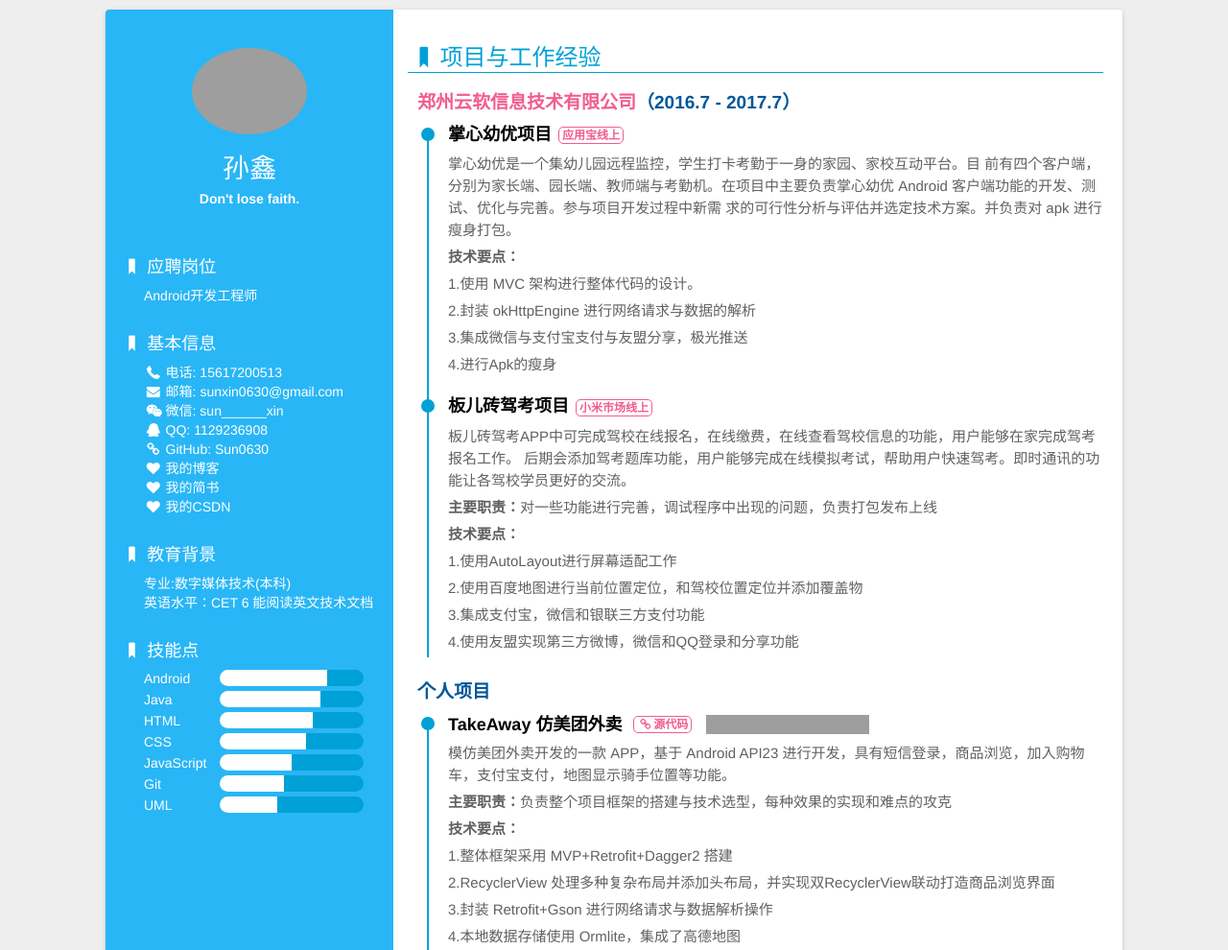
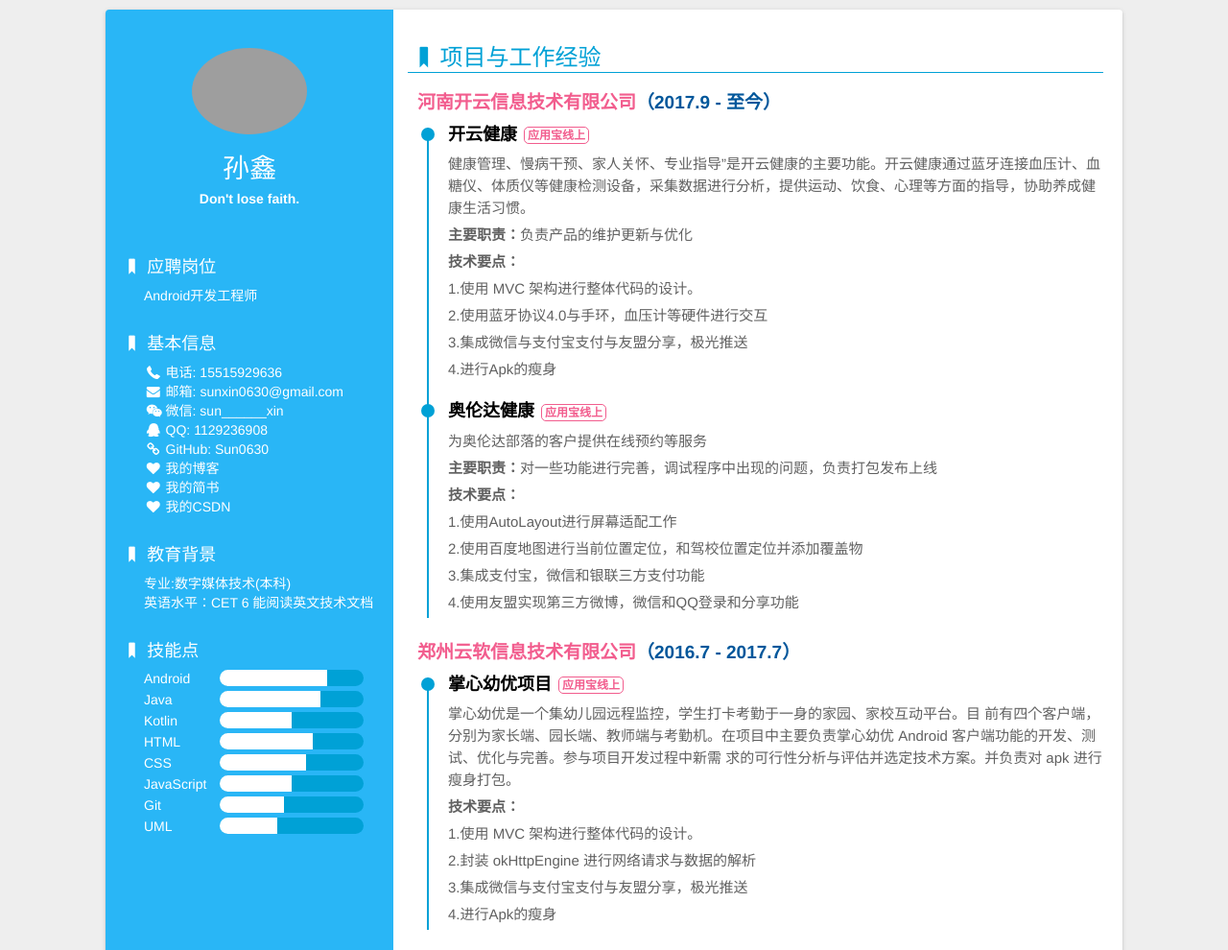
Before and after one commit to Sun0630/Resume, a website: page index.html in a window 1280 px wide. Shown: the top 990 px of the page at 96% size. Drawn offline with Linux system fonts and the light colour scheme; grey boxes are pictures that could not be loaded.

Commit message:
update sth

```diff
--- a/index.html
+++ b/index.html
@@ -45,7 +45,7 @@
 
                 <li class="someRight">
                     <dt><i class="icon-bookmark"></i>基本信息</dt>
-                    <dd><i class="icon-phone-1"></i>电话: 15617200513</dd>
+                    <dd><i class="icon-phone-1"></i>电话: 15515929636</dd>
                     <dd><i class="icon-mail-alt"></i>邮箱: <a href="mailto:sunxin0630@gmail.com" target="_blank">sunxin0630@gmail.com</a></dd>
                     <dd><i class="icon-wechat"></i>微信: sun______xin</dd>
                     <dd><i class="icon-qq"></i>QQ: <a href="http://wpa.qq.com/msgrd?v=3&uin=306578968&site=qq&menu=yes" target="_blank">1129236908</a></dd>
@@ -76,6 +76,12 @@
                         <div class="skill-name">Java</div>
                         <div class="skill-bar-wrap">
                             <div class="skill-bar" style="width: 70%"></div>
+                        </div>
+                    </dd>
+                    <dd>
+                        <div class="skill-name">Kotlin</div>
+                        <div class="skill-bar-wrap">
+                            <div class="skill-bar" style="width: 50%"></div>
                         </div>
                     </dd>
                     <dd>
@@ -121,6 +127,42 @@
 
                 <li>
                     <dt><i class="icon-bookmark"></i>项目与工作经验</dt>
+                    <h3><span><a href="http://www.kaiyuncare.com" target="_blank">河南开云信息技术有限公司</a>（2017.9 - 至今）</span></h3>
+                    <ul class="exp">
+                        <li>
+                            <div class="circle"></div>
+                            <h4>开云健康<a href="http://android.myapp.com/myapp/detail.htm?apkName=com.kaiyun.android.health" target="_blank">应用宝线上</a></h4>
+                            <p>健康管理、慢病干预、家人关怀、专业指导”是开云健康的主要功能。开云健康通过蓝牙连接血压计、血糖仪、体质仪等健康检测设备，采集数据进行分析，提供运动、饮食、心理等方面的指导，协助养成健康生活习惯。</p>
+
+                            <p><b>主要职责：</b>负责产品的维护更新与优化</p>
+
+                            <p><b>技术要点：</b></p>
+                            <p>1.使用 MVC 架构进行整体代码的设计。</p>
+                            <p>2.使用蓝牙协议4.0与手环，血压计等硬件进行交互</p>
+                            <p>3.集成微信与支付宝支付与友盟分享，极光推送</p>
+                            <p>4.进行Apk的瘦身</p>
+
+
+                        </li>
+
+                        <li>
+                            <div class="circle"></div>
+                            <h4>奥伦达健康<a href="http://android.myapp.com/myapp/detail.htm?apkName=com.kaiyuncare.health.orenda" target="_blank">应用宝线上</a></h4>
+                            <p>为奥伦达部落的客户提供在线预约等服务</p>
+
+
+                            <p><b>主要职责：</b>对一些功能进行完善，调试程序中出现的问题，负责打包发布上线</p>
+                            <p><b>技术要点：</b></p>
+                            <p>1.使用AutoLayout进行屏幕适配工作</p>
+                            <p>2.使用百度地图进行当前位置定位，和驾校位置定位并添加覆盖物</p>
+                            <p>3.集成支付宝，微信和银联三方支付功能</p>
+                            <p>4.使用友盟实现第三方微博，微信和QQ登录和分享功能</p>
+
+
+                        </li>
+                    </ul>
+
+
                     <h3><span><a href="http://iuuyun.com/" target="_blank">郑州云软信息技术有限公司</a>（2016.7 - 2017.7）</span></h3>
                     <ul class="exp">
                         <li>
@@ -136,22 +178,6 @@
                             <p>2.封装 okHttpEngine 进行网络请求与数据的解析</p>
                             <p>3.集成微信与支付宝支付与友盟分享，极光推送</p>
                             <p>4.进行Apk的瘦身</p>
-
-
-                        </li>
-
-                        <li>
-                            <div class="circle"></div>
-                            <h4>板儿砖驾考项目<a href="http://app.mi.com/details?id=com.zhy.sample" target="_blank">小米市场线上</a></h4>
-                            <p>板儿砖驾考APP中可完成驾校在线报名，在线缴费，在线查看驾校信息的功能，用户能够在家完成驾考报名工作。 后期会添加驾考题库功能，用户能够完成在线模拟考试，帮助用户快速驾考。即时通讯的功能让各驾校学员更好的交流。
-                            </p>
-
-                            <p><b>主要职责：</b>对一些功能进行完善，调试程序中出现的问题，负责打包发布上线</p>
-                            <p><b>技术要点：</b></p>
-                            <p>1.使用AutoLayout进行屏幕适配工作</p>
-                            <p>2.使用百度地图进行当前位置定位，和驾校位置定位并添加覆盖物</p>
-                            <p>3.集成支付宝，微信和银联三方支付功能</p>
-                            <p>4.使用友盟实现第三方微博，微信和QQ登录和分享功能</p>
 
 
                         </li>
@@ -268,14 +294,14 @@
                         <li>
                             <div class="circle"></div>
                             <h4>Android</h4>
-                            <p>熟悉Android界面编程，能够处理较复杂的UI界面</p>
-                            <p>熟悉View的工作原理与事件分发机制，能够处理一些常见的滑动冲突</p>
+                            <p>熟悉View的绘制流程和事件分发机制</p>
                             <p>对Android的动画有一定了解</p>
                             <p>熟悉Android消息机制</p>
+                            <p>了解蓝牙Ble的开发流程</p>
                             <p>熟悉图片的三级缓存，能使用NDK编译libjpeg对图片进行压缩</p>
                             <p>了解Android的资源加载流程和Activity的启动流程</p>
                             <p>了解常用的性能优化的方法</p>
-                            <p>熟悉几种常用的设计模式</p>
+                            <p>熟悉常用的设计模式</p>
                             <p>对插件化架构有一定的认识</p>
                             <p>能够使用一些常用的第三方库进行开发</p>
                         </li>
@@ -295,7 +321,7 @@
                             <p>熟悉Git</p>
                             <p>善于利于搜索引擎</p>
                             <p>能够使用Markdown语法进行写作</p>
-                            <p>资深球迷。中国队，河南建业，梅西球迷，足篮乒都能打</p>
+                            <p>资深球迷。中国队，河南建业，梅西球迷</p>
 
                         </li>
                     </ul>
```
